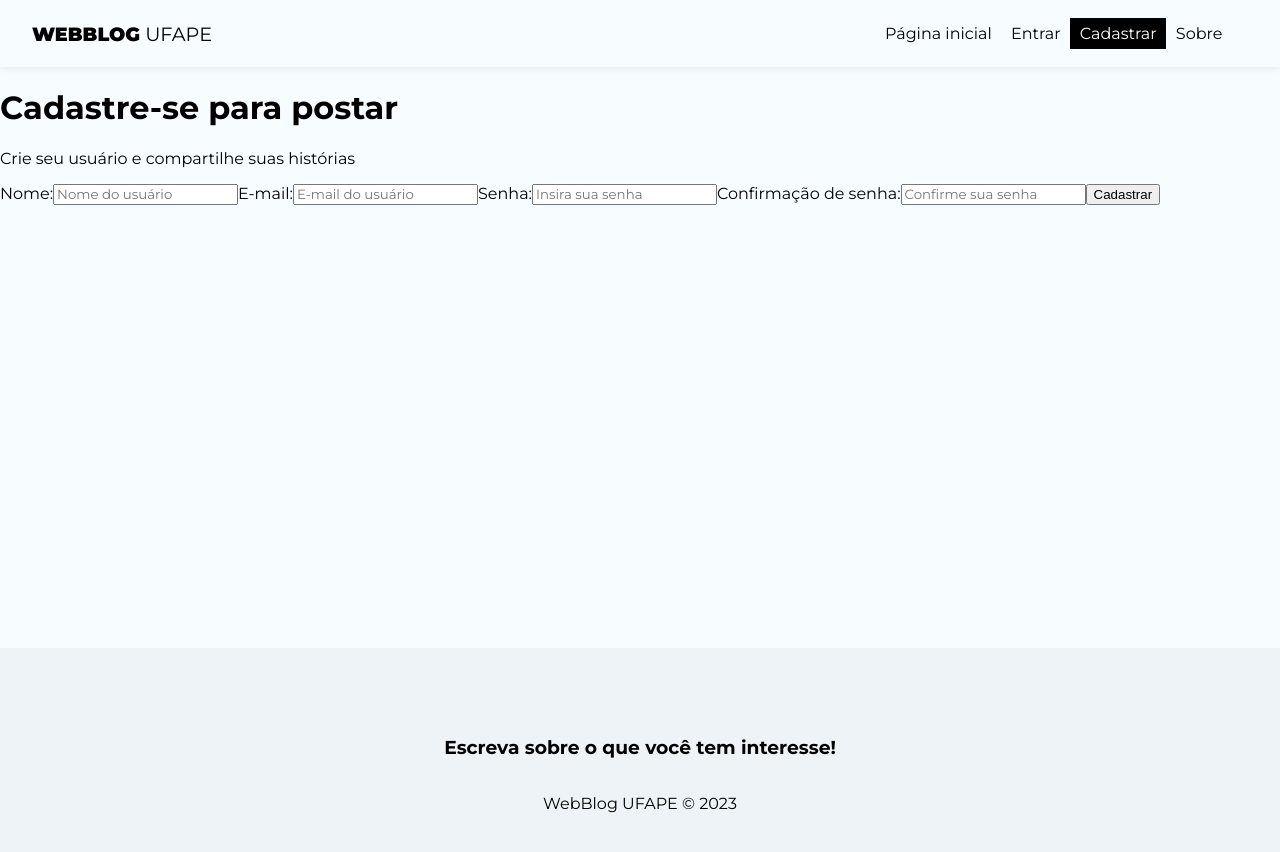
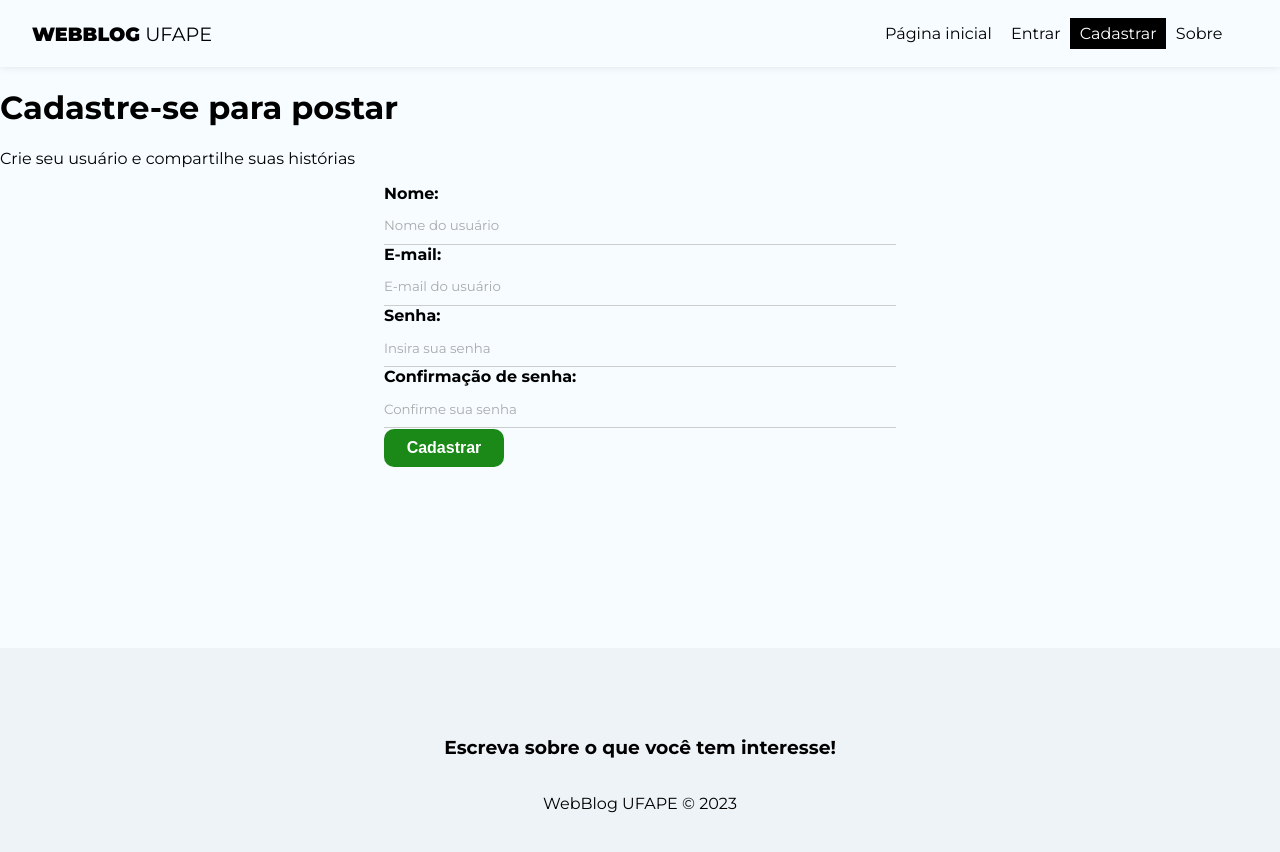
Before and after one commit to VictorW-dev/WebBlog_UFAPE, a React (Create React App) app: page /register in a window 1280 px wide. Shown: the top 852 px of the page. Built offline with nearby package versions, Linux system fonts and the light colour scheme.

Commit message:
Form CSS

```diff
--- a/src/index.css
+++ b/src/index.css
@@ -8,6 +8,7 @@
 input::placeholder,
 textarea::placeholder {
   font-family: "Montserrat", sans-serif;
+  color: #AAA;
 }
 
 input:focus,
@@ -31,3 +32,82 @@
 nav button:hover {
   color: #bbb;
 }
+
+/* FORM STYLES */
+
+form {
+  max-width: 40%;
+  margin: 0 auto;
+}
+
+label {
+  display: flex;
+  flex-direction: column;
+  margin-bottom: 1px;
+}
+
+label span {
+  margin-bottom: .3em;
+  font-weight: bold;
+  text-align: left;
+}
+
+input,
+textarea {
+  box-sizing: border-box;
+  border: none;
+  border-bottom: 1px solid #CCC;
+  padding: .8em 0;
+  background-color: transparent;
+}
+
+.btn {
+  background-color: #1a8918;
+  color: #FFF;
+  text-align: center;
+  cursor: pointer;
+  border-radius: 10px;
+  width: 120px;
+  font-weight: bold;
+  border: none;
+  padding: 10px 15px;
+  font-size: 1em;
+}
+
+.btn.btn-dark {
+  background-color: #000;
+  border-radius: 0;
+}
+
+.btn.btn-outline {
+  background-color: transparent;
+  border-radius: 0;
+  color: #000;
+  border: 1px solid #000;
+  padding: 7px 30px;
+}
+
+.btn:hover {
+  background-color: #0F730c;
+  color: #FFF;
+}
+
+.btn.btn-outline:hover {
+  background-color: #000;
+}
+
+.btn.btn-danger:hover {
+  background-color: #DC3545;
+}
+
+button[disabled] {
+  background-color: #AAA;
+}
+
+.container .error {
+  color: #721C24;
+  background-color: #F8D7DA;
+  border: 1px solid #F5C6CB;
+  padding: 5px;
+  border-radius: 5px;
+}
```
